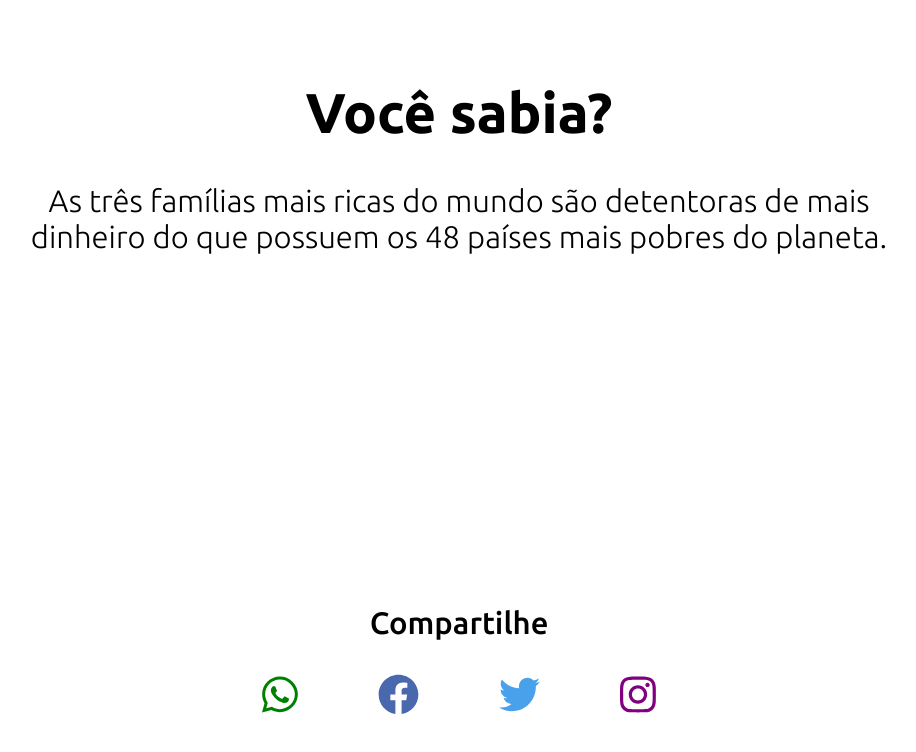
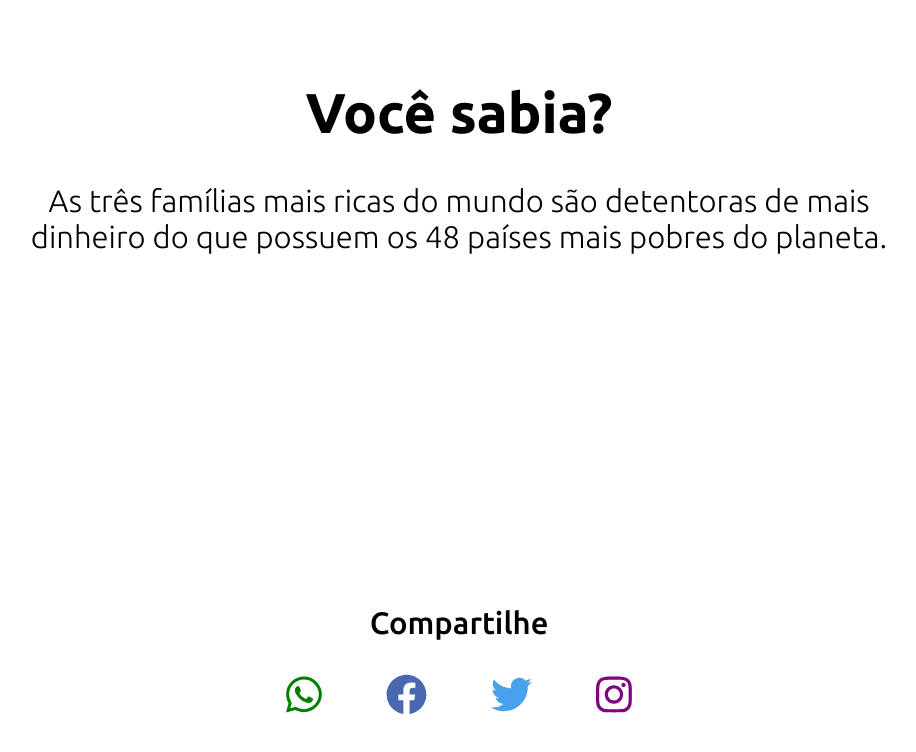
Before and after one commit to antuniooh/ReactApp, a React (Create React App) app: page / in a window 1280 px wide. Shown: the top 752 px of the page, without its empty margins (181-1097 px from the left). Built offline with nearby package versions, Linux system fonts and the light colour scheme.

Commit message:
Change margin of tab bottom

```diff
--- a/src/App.css
+++ b/src/App.css
@@ -67,7 +67,7 @@ html {
 }
 
 a.social {
-  margin: 0 calc(1.5rem + 2vmin);
+  margin: 0 calc(1rem + 2vmin);
   transition: transform 250ms;
   display: inline-block;
 }
```
